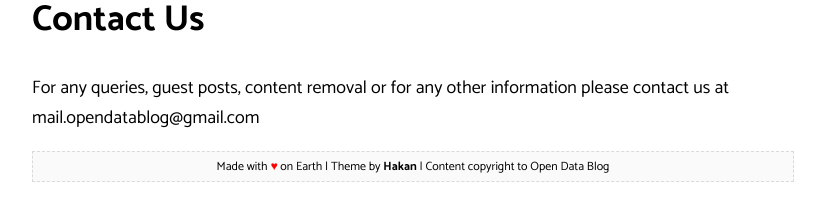
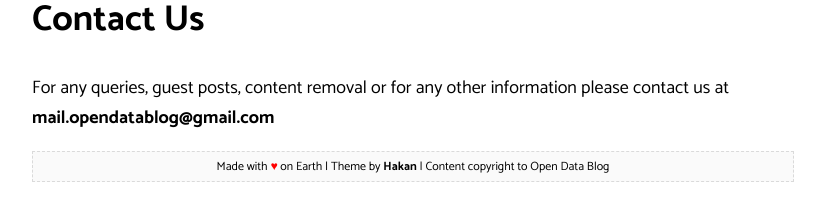
Before and after one commit to opendatablog/opendatablog.github.io, a Jekyll site: the page built from contact-us.html, in a window 1280 px wide. Shown: the part 317-538 px from the top of the page, without its empty margins (227-1052 px from the left). Built offline with Jekyll 4.4.1, drawn with Linux system fonts in a browser that asks for light colours.

```diff
--- a/contact-us.html
+++ b/contact-us.html
@@ -3,5 +3,5 @@ layout: page
 title: "Contact Us"
 ---
 <div class="w-100">
-	<p>For any queries, guest posts, content removal or for any other information please contact us at mail.opendatablog@gmail.com</p>
+	<p>For any queries, guest posts, content removal or for any other information please contact us at <b><a href="mailto:mail.opendatablog@gmail.com">mail.opendatablog@gmail.com</a></b></p>
 </div>
```
